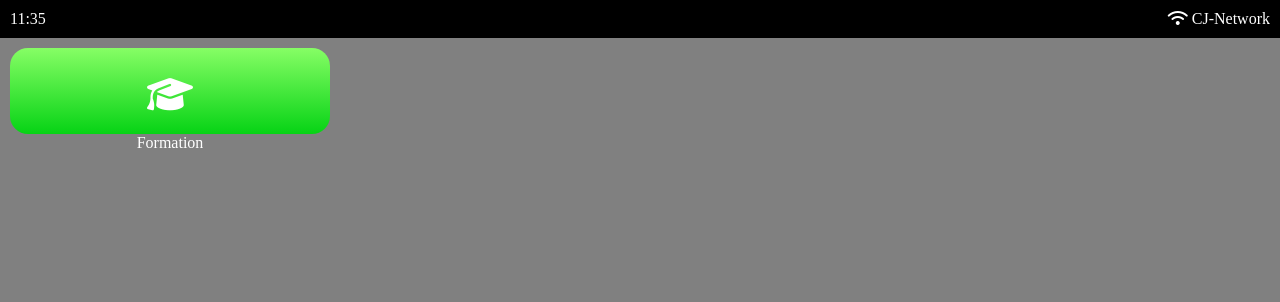
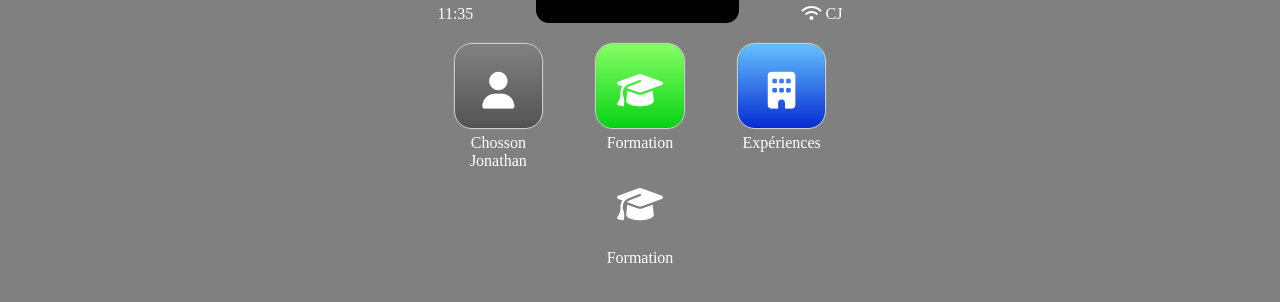
Before and after one commit to JonathanChosson/Portefolio, a website: page index.html in a window 1280 px wide. Drawn offline with Linux system fonts and the light colour scheme.

Commit message:
[Style] index.html :lipstick: mise en forme des icones et du header

```diff
--- a/SASS/base/_body.scss
+++ b/SASS/base/_body.scss
@@ -2,12 +2,15 @@ body{
     margin: 0px;
     padding: 0px;
     background-color: grey;
+    display: flex;
+    justify-content: center;
 }
 
 main{
     margin: 0px;
     padding: 0px;
-    width : auto;
+    width : 425px;
+    height: auto;
     overflow: hidden;
     & * {
         margin: 0px;
--- a/SASS/layout/_divCenter.scss
+++ b/SASS/layout/_divCenter.scss
@@ -1,25 +1,58 @@
 .divCenter{
+    display: flex;
+    justify-content: space-around;
+    flex-flow: row wrap;
     &__app{
         text-align: center;
-        width: 25%;
+        width: 21%;
         height: 95px;
         margin: 10px;
         &__icon{
             text-align: center;
             line-height: 110px;
+            height:90%;
             border-radius : 18px;
-            height:90%;
             -webkit-box-sizing : border-box;
             -moz-box-sizing : border-box;
             box-sizing : border-box;
-            background : -webkit-linear-gradient(top, #86fe65 0%, #06d315 100%);
             &__span{
-                color : white;
+                color : $couleurWhite;
                 font-size: 2.3em;
+            }
+            &--formation{
+                border     : 1px #cfcfcf solid;
+                background : -webkit-linear-gradient(top, #86fe65 0%, #06d315 100%);
+                background : -webkit-linear-gradient(top, #86fe65 0%, #06d315 100%);
+                background : -moz-linear-gradient(top, #86fe65 0%, #06d315 100%);
+                background : -ms-linear-gradient(top, #86fe65 0%, #06d315 100%);
+                background : -o-linear-gradient(top, #86fe65 0%, #06d315 100%);
+                background : linear-gradient(top, #86fe65 0%, #06d315 100%);
+                box-shadow : 0 0 0 1px rgba(134, 254, 101, 0.1), 0 0 0 1px rgba(0, 0, 0, 0.05) inset;
+            }
+            &--maFiche{
+                border     : 1px #cfcfcf solid;
+                background : -webkit-linear-gradient(top, #818181 0%, #535353 100%);
+                background : -webkit-linear-gradient(top, #818181 0%, #535353 100%);
+                background : -moz-linear-gradient(top, #818181 0%, #535353 100%);
+                background : -ms-linear-gradient(top, #818181 0%, #535353 100%);
+                background : -o-linear-gradient(top, #818181 0%, #535353 100%);
+                background : linear-gradient(top, #818181 0%, #535353 100%);
+                box-shadow : 0 0 0 1px rgba(134, 254, 101, 0.1), 0 0 0 1px rgba(0, 0, 0, 0.05) inset;
+            }
+            &--experiences{
+                border     : 1px #cfcfcf solid;
+                background : -webkit-linear-gradient(top, #65c1fe 0%, #062bd3 100%);
+                background : -webkit-linear-gradient(top, #65c1fe 0%, #062bd3 100%);
+                background : -moz-linear-gradient(top, #65c1fe 0%, #062bd3 100%);
+                background : -ms-linear-gradient(top, #65c1fe 0%, #062bd3 100%);
+                background : -o-linear-gradient(top, #65c1fe 0%, #062bd3 100%);
+                background : linear-gradient(top, #65c1fe 0%, #062bd3 100%);
+                box-shadow : 0 0 0 1px rgba(134, 254, 101, 0.1), 0 0 0 1px rgba(0, 0, 0, 0.05) inset;
             }
         }
         &__p{
-            color: white;
+            padding: 5px;
+            color: $couleurWhite;
         }
     }
 }
--- a/SASS/layout/_header.scss
+++ b/SASS/layout/_header.scss
@@ -1,10 +1,16 @@
 .header{
-    background-color: black;
-    padding: 10px;
+    padding: 0px 10px 10px 10px;
     display: flex;
     flex-wrap: nowrap;
     justify-content: space-between;
     &__p{
-        color: white;
+        color: $couleurWhite;
+        padding-top: 5px;
+    }
+    &__notch{
+        background-color: $couleurBlack;
+        width: 50%;
+        border: 1px $couleurBlack;
+        border-radius: 0px 0px 13px 13px;
     }
 }
--- a/SASS/main.scss
+++ b/SASS/main.scss
@@ -1,3 +1,4 @@
+@import './utils/variables';
 @import './base/body';
 @import './layout/header';
 @import './layout/divCenter'
--- /dev/null
+++ b/SASS/utils/_variables.scss
@@ -0,0 +1,3 @@
+$couleurBlack: black;
+$couleurWhite: White;
+$couleurGris:  #afafaf;
--- a/index.html
+++ b/index.html
@@ -11,24 +11,42 @@
     <main>
         <!-- Début Header -->
         <header class="header">
-            <p class="header__p">11:35</p>
-            <p>---</p>
+            <p class="header__p" id="heure">11:35</p>
+            <p class="header__notch">---</p>
             <p class="header__p">
-                <class class="fas fa-wifi header__p__span"></class>
-                CJ-Network
+                <class class="fas fa-wifi header__p__span"></class> CJ
             </p>
 
         </header>
         <!--Fin Header-->
+        <!-- debut Div center -->
         <div class="divCenter">
+            <div class="divCenter__app">
+                <div class="divCenter__app__icon divCenter__app__icon--maFiche">
+                    <span class="divCenter__app__icon__span fas fa-user"></span>
+                </div>
+                <p class="divCenter__app__p">Chosson Jonathan</p>
+            </div>
+            <div class="divCenter__app">
+                <div class="divCenter__app__icon divCenter__app__icon--formation">
+                    <span class="divCenter__app__icon__span fas fa-graduation-cap"></span>
+                </div>
+                <p class="divCenter__app__p">Formation</p>
+            </div>
+            <div class="divCenter__app">
+                <div class="divCenter__app__icon divCenter__app__icon--experiences">
+                    <span class="divCenter__app__icon__span fas fa-building"></span>
+                </div>
+                <p class="divCenter__app__p">Expériences</p>
+            </div>
             <div class="divCenter__app">
                 <div class="divCenter__app__icon">
                     <span class="divCenter__app__icon__span fas fa-graduation-cap"></span>
                 </div>
                 <p class="divCenter__app__p">Formation</p>
             </div>
-
         </div>
+        <!-- Fin div center -->
     </main>
 </body>
 </html>
```
Also changed, not shown: Public/style.css, 1 other file.
